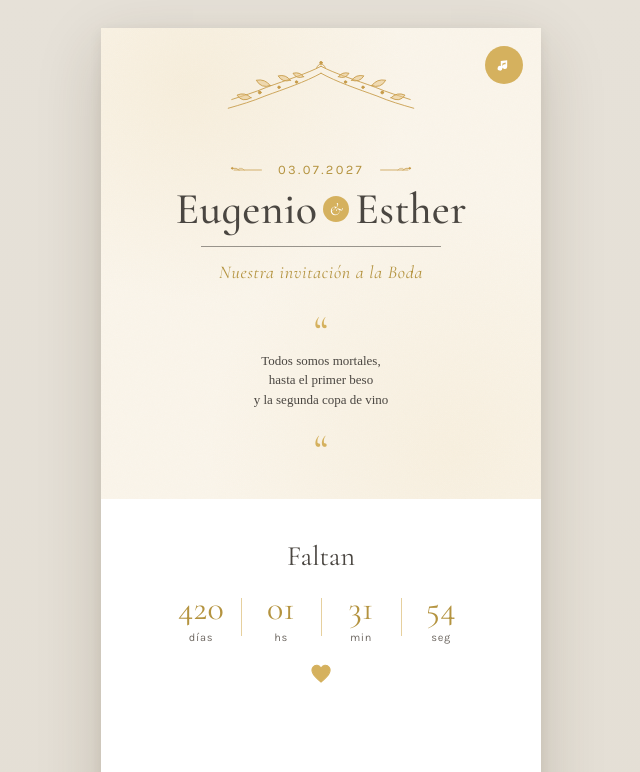
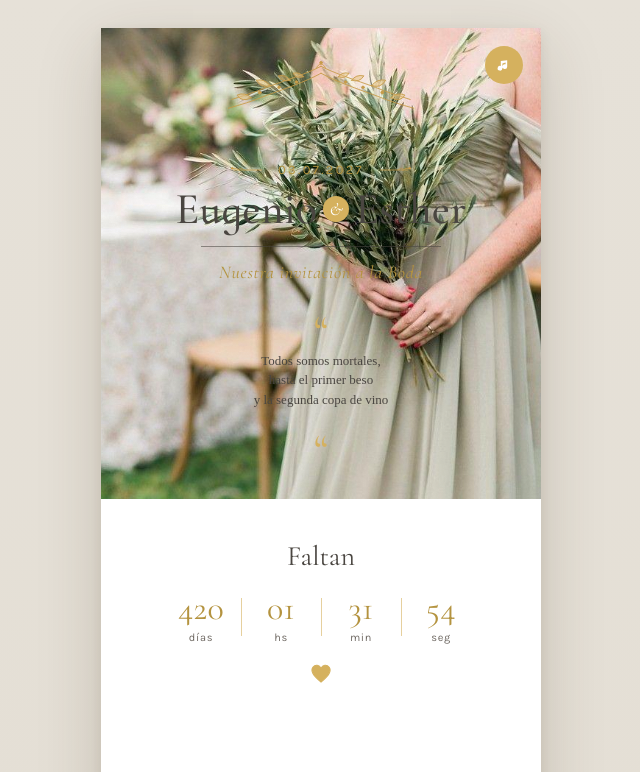
Before and after one commit to YerayCastillo13/BodaEugenioEsther, a React (Vite) app: page / in a window 1280 px wide. Shown: the top 772 px of the page, without its empty margins (319-959 px from the left). Built offline with nearby package versions, Linux system fonts and the light colour scheme; a web font is replaced by a local one.

Commit message:
Efecto parallax en hero

```diff
--- a/App.jsx
+++ b/App.jsx
@@ -341,7 +341,11 @@ function Invitation() {
   return (
     <div className="invite">
       {/* ======= HERO ======= */}
-      <section className="hero">
+      <section className="hero" style={{
+    backgroundImage: "url('/public/images/prueba_HeroBG.jpg')",
+    backgroundSize: "cover",
+    backgroundPosition: "center"
+  }}>
 
         <div
             className="hero-bg"
```
